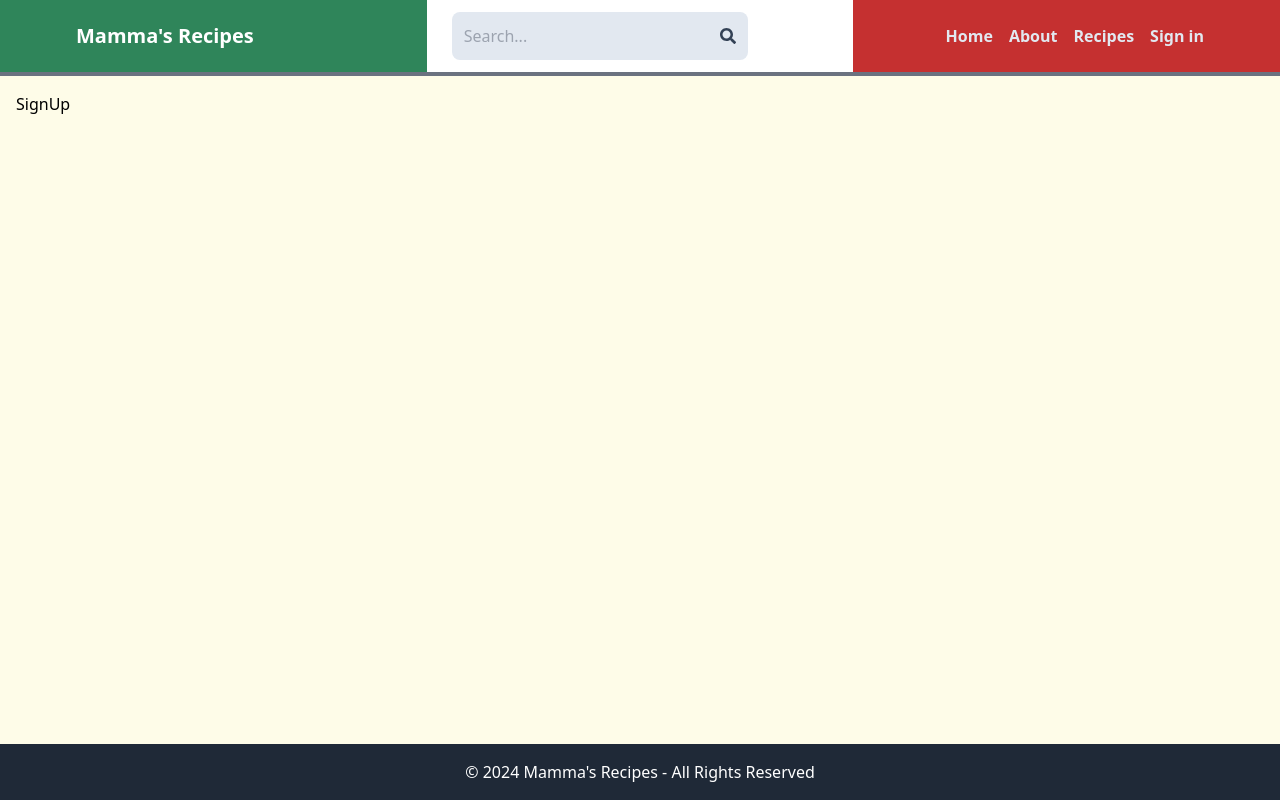
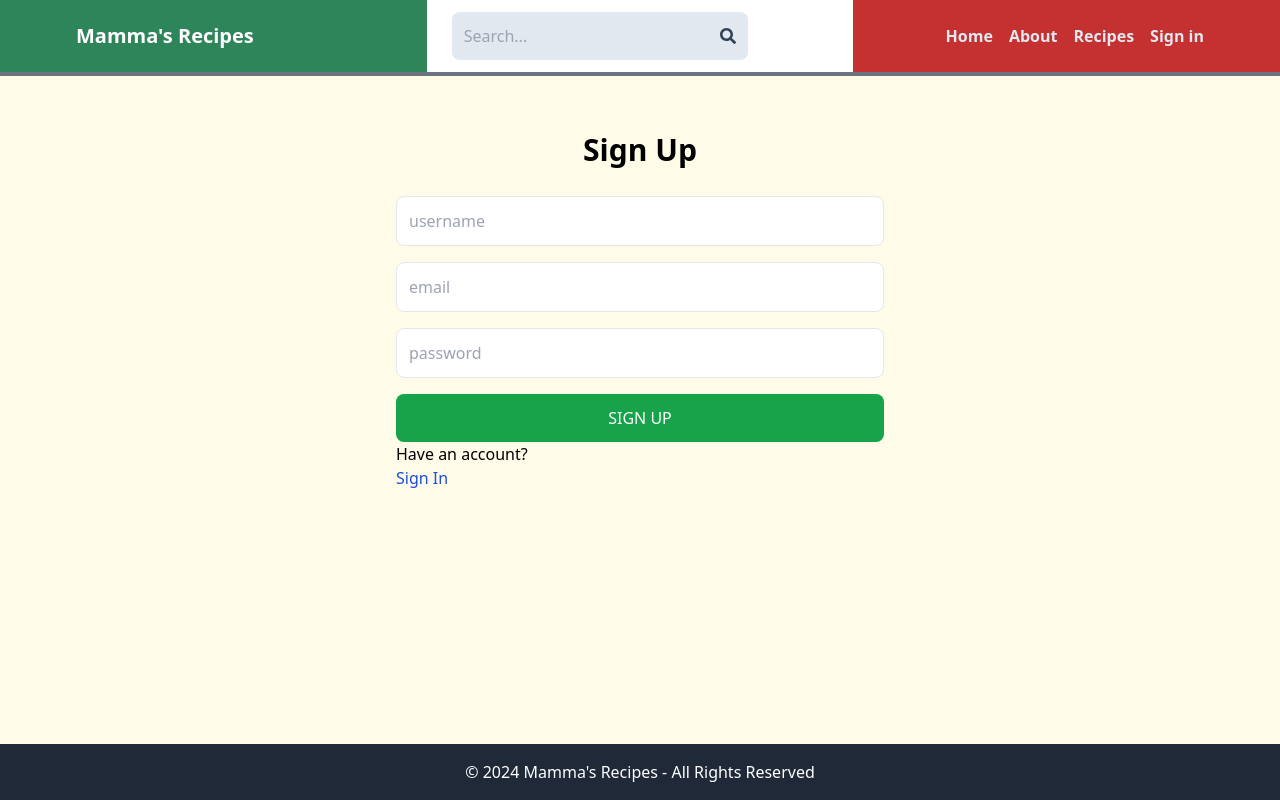
Before and after one commit to AlexMcBex/Mammas-Recipes, a React (Create React App) app in the folder mammas-recipes-client/: page /sign-up in a window 1280 px wide. Built offline with nearby package versions, Linux system fonts and the light colour scheme.

Commit message:
made SignUp.jsx UI

```diff
--- a/mammas-recipes-client/src/pages/SignUp.jsx
+++ b/mammas-recipes-client/src/pages/SignUp.jsx
@@ -1,7 +1,43 @@
 import React from 'react'
+import { Link } from "react-router-dom";
 
 export default function SignUp() {
   return (
-    <div>SignUp</div>
+    <div className="p-3 max-w-lg mx-auto">
+    <h1 className="text-3xl text-center font-semibold my-7">Sign Up</h1>
+    <form
+      action="
+    "
+      className="flex flex-col gap-4 "
+    >
+      <input
+        type="text"
+        placeholder="username"
+        className="border p-3 rounded-lg "
+        id="username"
+      />
+      <input
+        type="text"
+        placeholder="email"
+        className="border p-3 rounded-lg "
+        id="email"
+      />
+      <input
+        type="text"
+        placeholder="password"
+        className="border p-3 rounded-lg "
+        id="password"
+      />
+      <button className="bg-green-600 text-white p-3 rounded-lg uppercase hover:opacity-80">
+        Sign Up
+      </button>
+    </form>
+    <div>
+      <p>Have an account?</p>
+      <Link to={"/sign-in"}>
+        <span className="text-blue-700">Sign In</span>
+      </Link>
+    </div>
+  </div>
   )
 }
```
